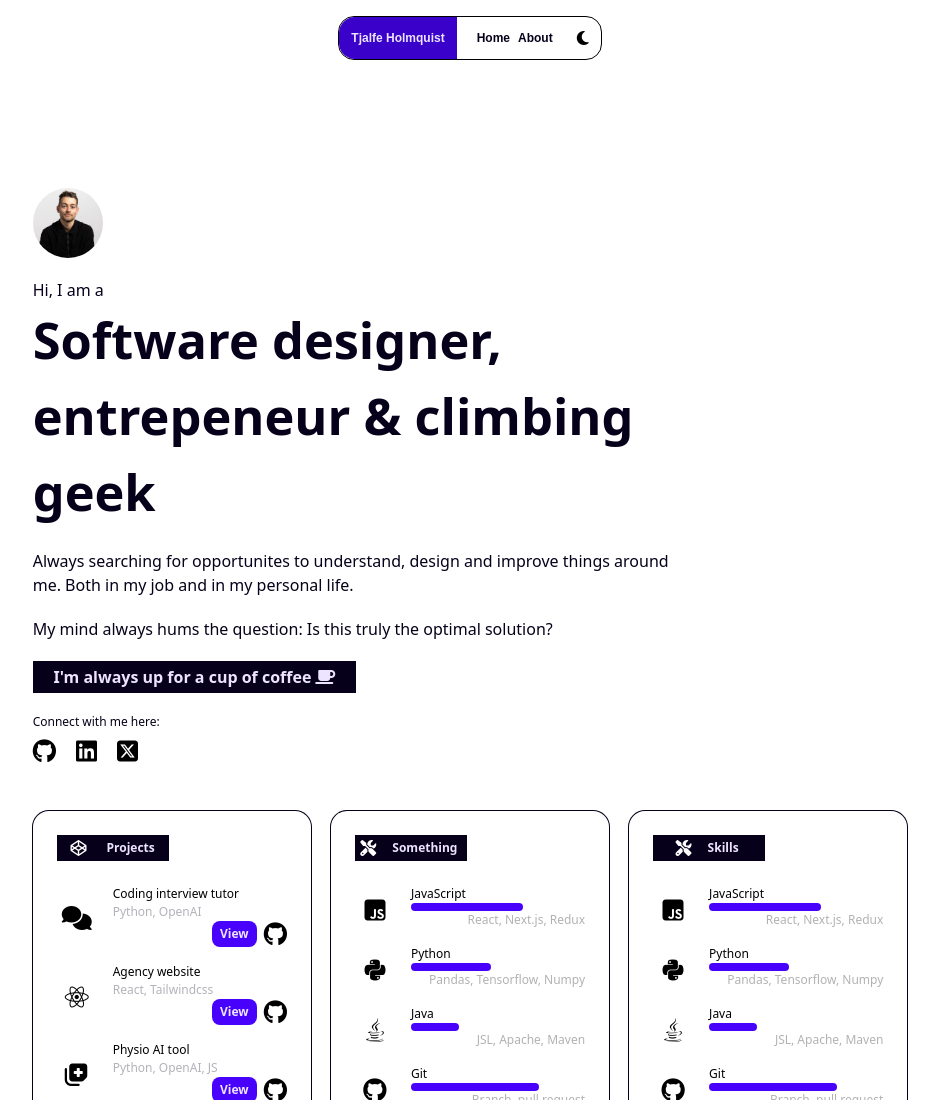
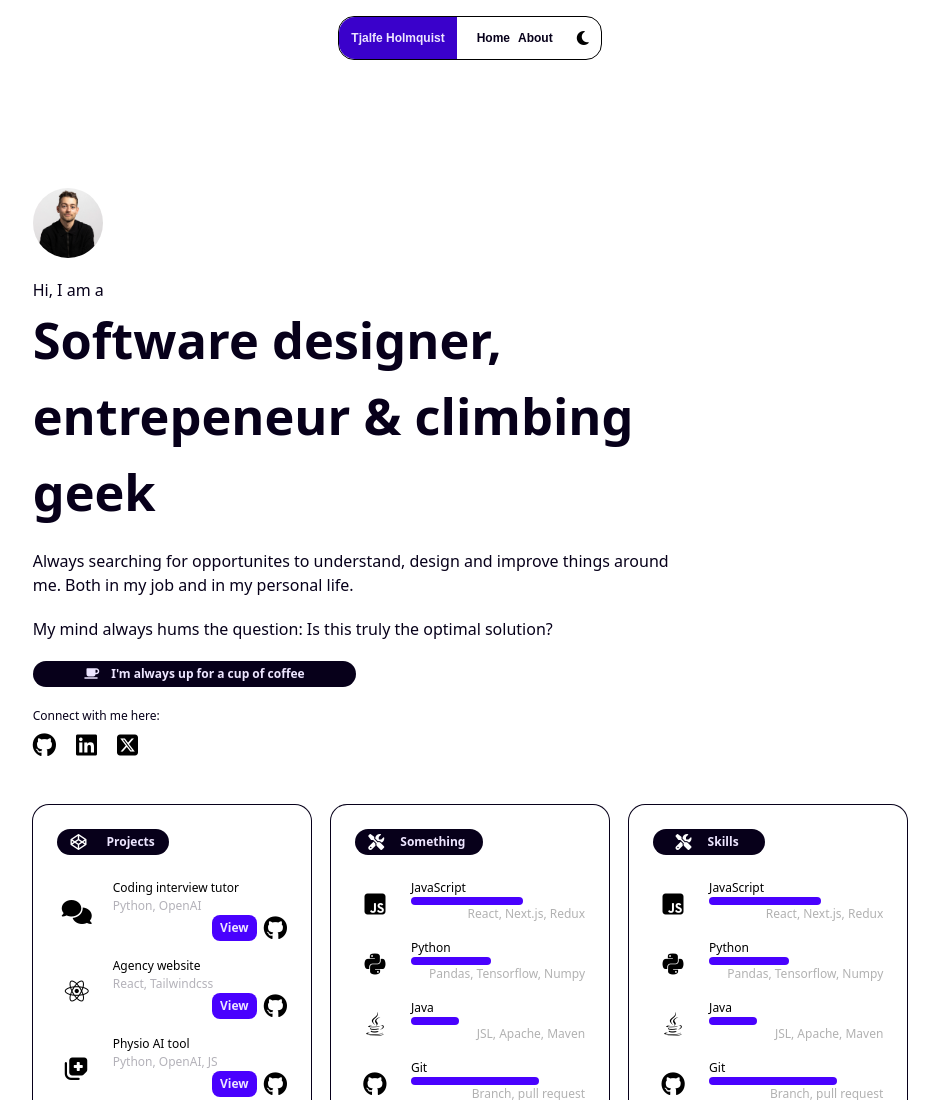
Before and after one commit to t-holmquist/t-holmquist.github.io, a website: page index.html in a window 1280 px wide. Shown: the top 1100 px of the page, without its empty margins (170-1109 px from the left). Drawn offline with Linux system fonts and the light colour scheme.

Commit message:
rounded banners

```diff
--- a/index.html
+++ b/index.html
@@ -42,7 +42,7 @@
         <p class="text-base text-text-950 mt-5">Always searching for opportunites to understand, design and improve things around me.
           Both in my job and in my personal life.</p>
         <p class="text-base text-text-950 mt-5">My mind always hums the question: Is this truly the optimal solution?</p>
-        <p class="sm:w-6/12 text-base text-center p-1 bg-background-950 font-bold text-text-50 mt-5">I'm always up for a cup of coffee<i class="fa-solid fa-coffee ml-1"></i></p>
+        <p class="sm:w-6/12 text-sm text-center p-1 bg-background-950 font-bold text-text-50 mt-5 rounded-2xl"><i class="fa-solid fa-coffee mr-3"></i>I'm always up for a cup of coffee</p>
         <p class="text-sm text-text-950 mt-5">Connect with me here:</p>
          <!-- Social icons -->
          <div class="flex items-center justify-start w-full gap-5 mt-2 ">
@@ -57,7 +57,7 @@
       <!-- projects ikke flex -->
       <div class="rounded-2xl ring-1 ring-background-950 p-6 flex-1 sm:block flex flex-col items-center">
         <!-- section title flex -->
-        <div class="flex items-center justify-center w-28 bg-secondary-950">
+        <div class="flex items-center justify-center w-28 bg-secondary-950 rounded-2xl">
           <i class="fa-brands fa-codepen p-1" style="color: #ffffff;"></i>
           <h2 class="text-sm font-bold text-text-50 ml-3 p-1">Projects</h2>
         </div>
@@ -124,7 +124,7 @@
       <!-- Something else section ikke flex -->
       <div class="rounded-2xl ring-1 ring-background-950 p-6 flex-1 mt-10 sm:mt-0 sm:block flex flex-col items-center">
         <!-- section title flex -->
-        <div class="flex items-center justify-center w-28 bg-secondary-950">
+        <div class="flex items-center justify-center w-32 bg-secondary-950 rounded-2xl">
           <i class="fa-solid fa-screwdriver-wrench" style="color: #ffffff;"></i>
           <h2 class="text-sm font-bold text-text ml-3 p-1 text-text-50">Something</h2>
         </div>
@@ -200,7 +200,7 @@
       <!-- skills ikke flex -->
       <div class="rounded-2xl ring-1 ring-background-950 p-6 flex-1 mt-10 sm:mt-0 sm:block flex flex-col items-center">
         <!-- section title flex -->
-        <div class="flex items-center justify-center w-28 bg-secondary-950">
+        <div class="flex items-center justify-center w-28 bg-secondary-950 rounded-2xl">
           <i class="fa-solid fa-screwdriver-wrench" style="color: #ffffff;"></i>
           <h2 class="text-sm font-bold text-text ml-3 p-1 text-text-50">Skills</h2>
         </div>
```
Also changed, not shown: dist/output.css.
